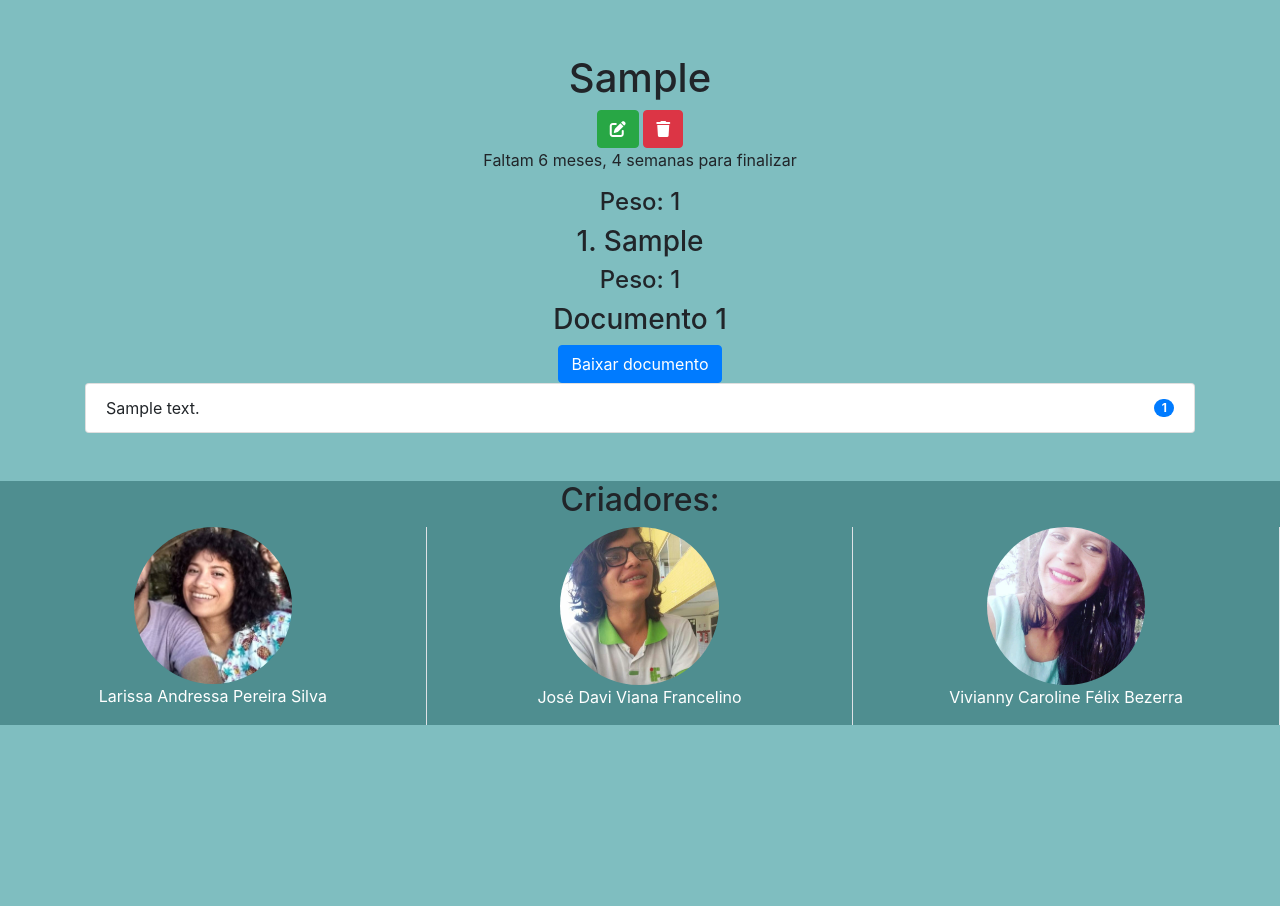
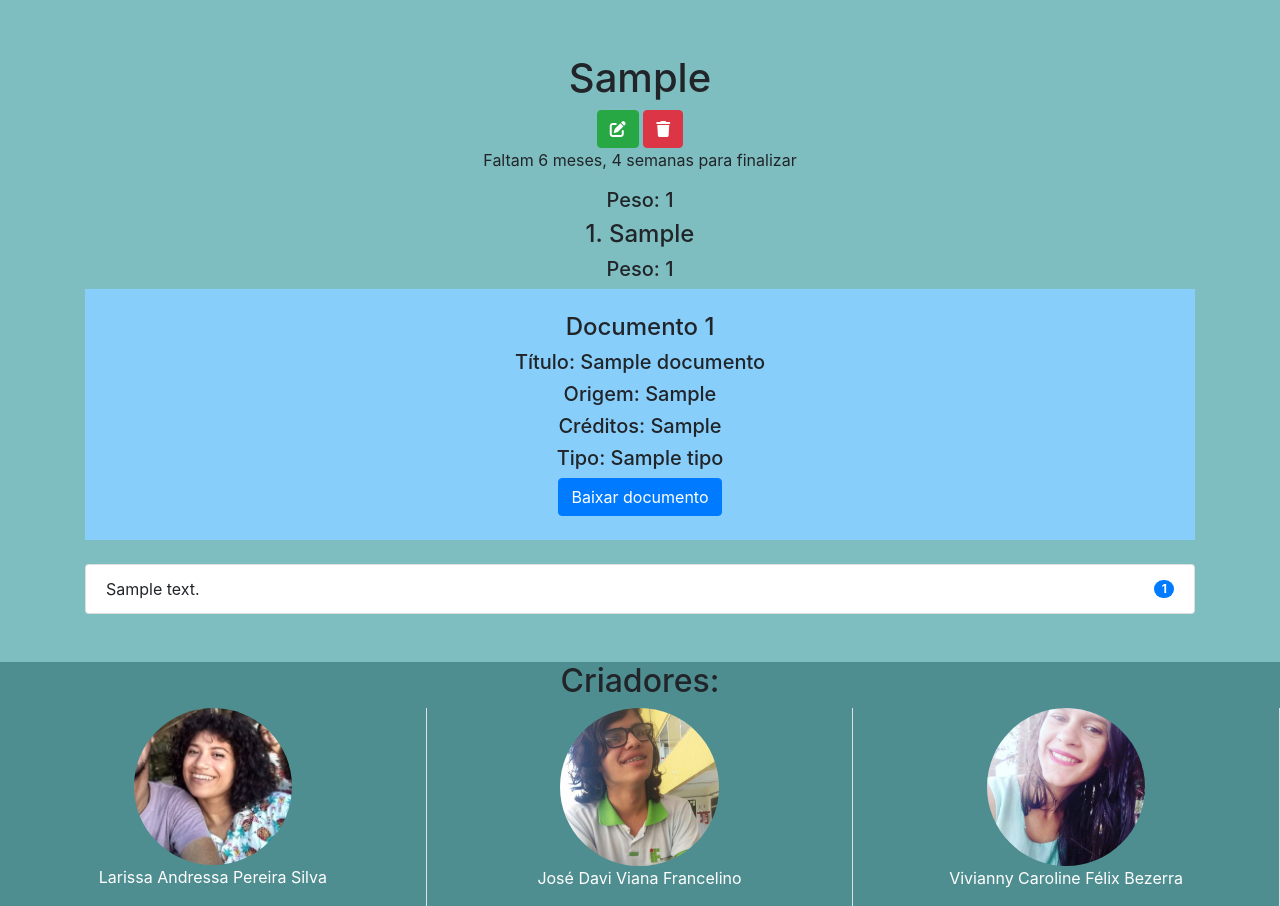
Before and after one commit to brunogomesifrn/info419historia, a Django app: page /atividades/1/ in a window 1280 px wide. Shown: the part 42-948 px from the top of the page. Before the commit the page ends 767 px from the top, so only its background shows below. Run offline with Django 3.2, Linux system fonts and the light colour scheme; a user stored in the database is signed in; tables that the repository leaves empty hold one stand-in row (values such as "Sample post"); some libraries are stand-ins or nearby versions.

Commit message:
finalizei a página de atividades

```diff
--- a/core/templates/atividade.html
+++ b/core/templates/atividade.html
@@ -7,19 +7,25 @@
 					<a href="{% url 'atividade_edicao' atividade.id %}" class="btn btn-success"><i class="fas fa-edit"></i></a>
 					<a href="{% url 'atividade_remocao' atividade.id %}" class="btn btn-danger"><i class="fas fa-trash"></i></a>
 					<p>Faltam {{atividade.fim|timeuntil}} para finalizar</p>
-					<h4>Peso: {{atividade.peso}}</h4>
+					<h5>Peso: {{atividade.peso}}</h5>
 					{% for questao in questoes %}
-					<h3>{{forloop.counter}}. {{questao.comando}}</h3>
-					<h4>Peso: {{questao.peso}}</h4>
+					<h4>{{forloop.counter}}. {{questao.comando}}</h4>
+					<h5>Peso: {{questao.peso}}</h5>
 					{% for documento in questao.documentos.all %}
-						<h3>Documento {{forloop.counter}}</h3>
+						<div class= "listagem mb-4 p-4">
+							<h4>Documento {{forloop.counter}}</h4>
+							<h5>Título: {{documento.titulo}}</h5>
+							<h5>Origem: {{documento.origem}}</h5>
+							<h5>Créditos: {{documento.creditos}}</h5>
+							<h5>Tipo: {{documento.tipo}}</h5>
 							{% if documento.arquivo  == '' %}
 								{{documento.texto}}
 							{% elif documento.arquivo|e_imagem %}
-							<img src="/media/{{documento.arquivo}}">
+								<img src="/media/{{documento.arquivo}}" width="100%" height="auto">
 							{% else %}
 								<a href="/media/{{documento.arquivo}}" class="btn btn-primary">Baixar documento</a>
 							{% endif %}
+						</div>
 					{% endfor %}
 
 					<ul class="list-group">
```
Lines whose indentation alone changed are shown as unchanged.
